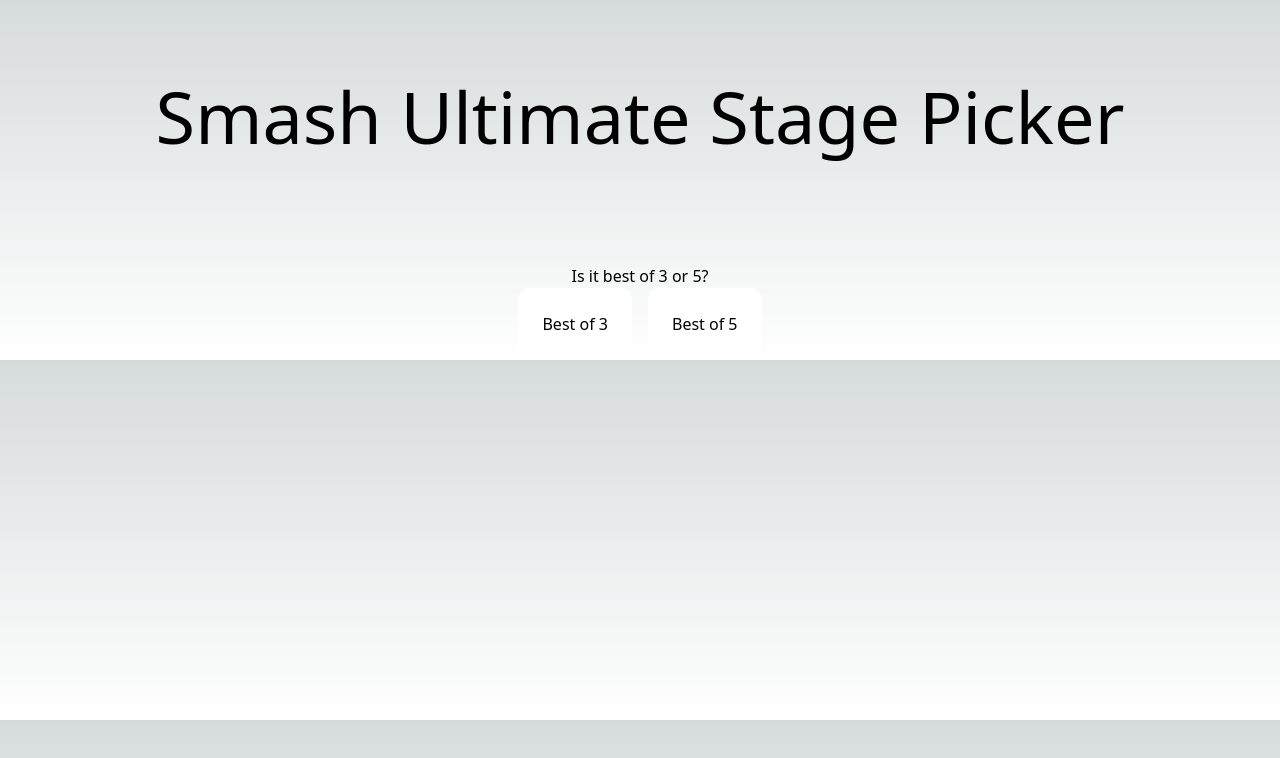
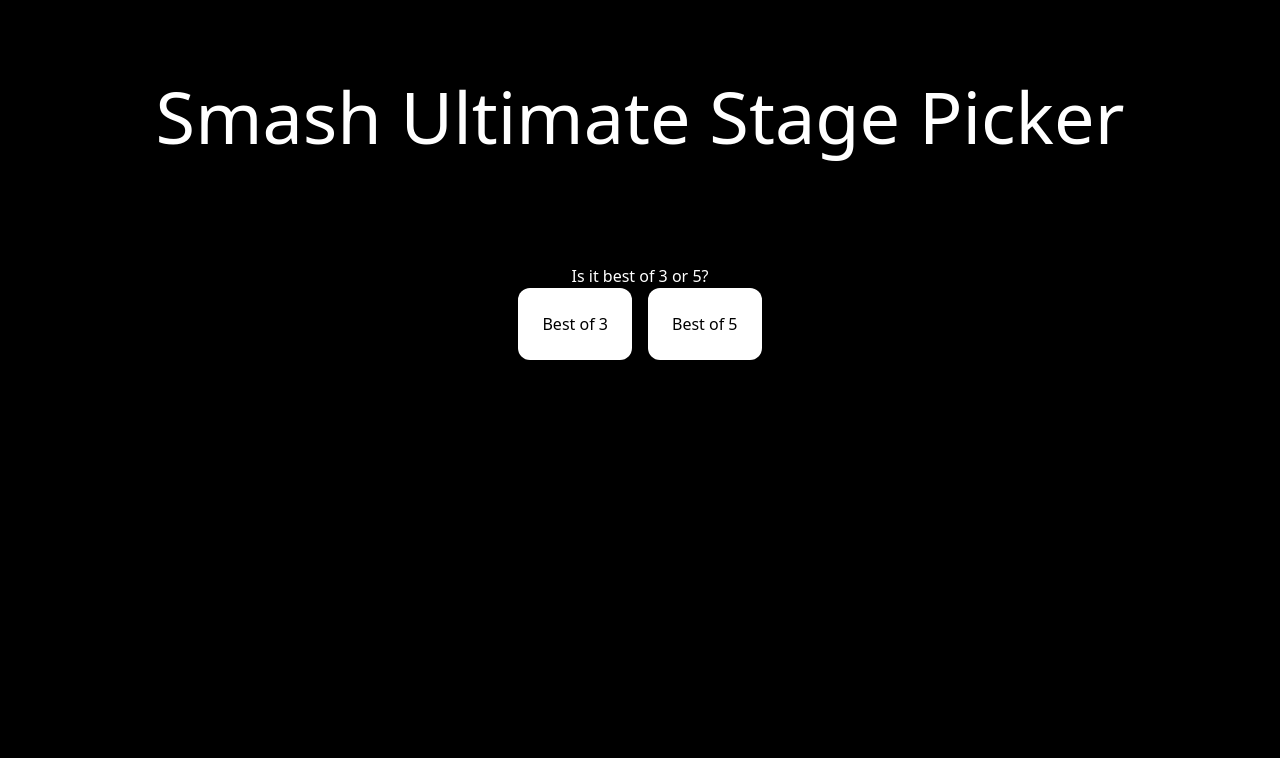
Before and after one commit to josh-the-dev/smash-ultimate-stage-picker, a Next.js app: page / in a window 1280 px wide. Shown: the top 758 px of the page. Built offline with nearby package versions, Linux system fonts and the light colour scheme.

Commit message:
add hacky way to force dark theme

```diff
--- a/src/layouts/CommonLayout.tsx
+++ b/src/layouts/CommonLayout.tsx
@@ -14,7 +14,9 @@
         <meta name="viewport" content="width=device-width, initial-scale=1" />
         <link rel="icon" href="/favicon.ico" />
       </Head>
-      <main className="mx-2 flex items-center flex-col mt-20">{children}</main>
+      <main className="px-2 flex items-center flex-col pt-20 h-screen bg-black text-white ">
+        {children}
+      </main>
     </>
   );
 };
```
